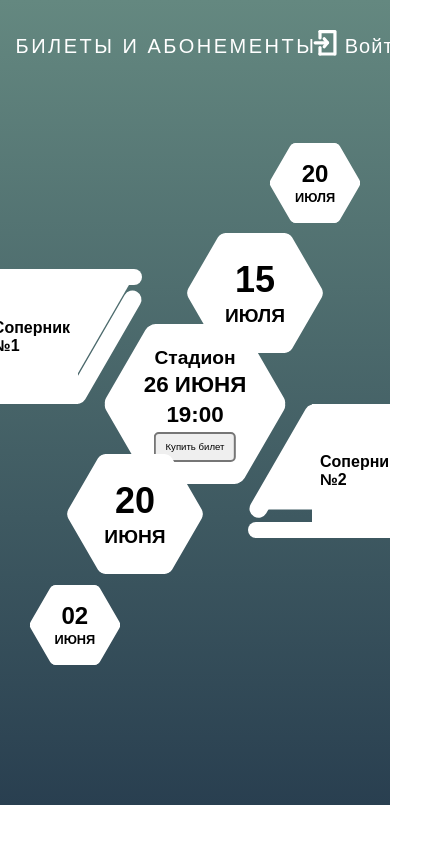
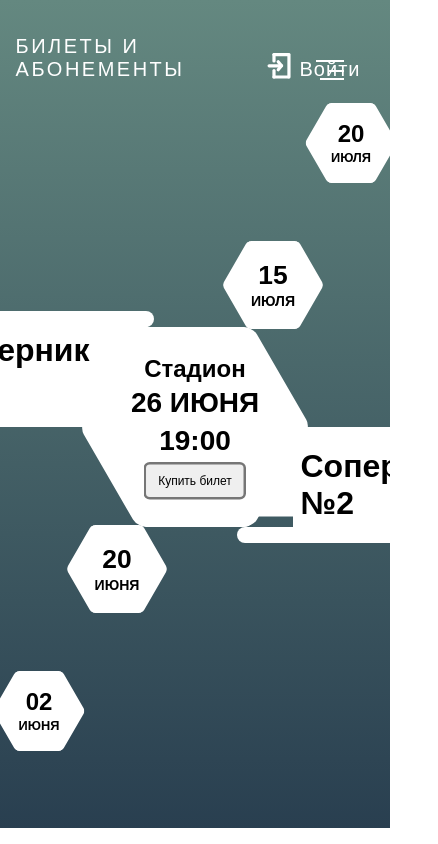
Before and after one commit to CodeMashine/informatikatest, a React (Create React App) app: page / in a window 390 px wide. Shown: the whole page, 438 px wide, since content can reach past the window. Built offline with nearby package versions, Linux system fonts and the light colour scheme.

Commit message:
feat: fix layout to 550 px

```diff
--- a/src/styles/header.css
+++ b/src/styles/header.css
@@ -2,6 +2,7 @@
     padding-top: 4.2vh;
     padding-left: 4vw;
     padding-right: 2.5vw;
+    padding-right: 3.5vh;
 }
 
 .app_header {
@@ -102,10 +103,12 @@
 
 .header_burger {
     position: relative;
-    padding-right: 1rem;
+    /* padding-right: 1rem; */
 }
 
 .burger_middle {
+    position: absolute;
+    right: 1rem;
     height: 2px;
     width: 1rem;
     background-color: #fff;
@@ -136,3 +139,15 @@
         display: none;
     }
 }
+
+@media screen and (max-width: 700px) {
+    .header_right-block {
+        width: 20%;
+    }
+}
+
+@media screen and (max-width: 700px) {
+    .header_right-block {
+        width: 25%;
+    }
+}
--- a/src/styles/hexagon.css
+++ b/src/styles/hexagon.css
@@ -132,12 +132,7 @@
 
 @media screen and (max-width: 1000px) {
 
-    .main_hexagon,
-    .main_hexagon::before,
-    .main_hexagon::after {
-        width: 3rem;
-        height: 5rem;
-    }
+
 
     .hexagon_date {
         font-size: .7rem;
@@ -149,8 +144,51 @@
 }
 
 
-@media screen and (max-width: 650px) {
+
+
+
+
+
+
+@media screen and (max-width: 850px) {
+    /* .slave {
+        transform: scale(1.3)
+    }
+
+    .active {
+        transform: scale(1.8)
+    } */
+}
+
+/* @media screen and (max-width: 650px) {
     .active {
         transform: scale(2)
     }
+} */
+
+
+@media screen and (max-width: 700px) {
+
+    .main_hexagon,
+    .main_hexagon::before,
+    .main_hexagon::after {
+        width: 3rem;
+        height: 5rem;
+    }
 }
+
+@media screen and (max-width: 650px) {
+    .slave {
+        transform: scale(1.3)
+    }
+
+    /* .active {
+        transform: scale(1.8)
+    } */
+}
+
+@media screen and (max-width: 550px) {
+    .slave {
+        transform: scale(1.1)
+    }
+}
--- a/src/styles/main.css
+++ b/src/styles/main.css
@@ -15,3 +15,10 @@
     justify-content: space-between;
     margin-bottom: 3.5rem;
 }
+
+
+@media screen and (max-width:700px) {
+    .main_content {
+        height: 31%;
+    }
+}
--- a/src/styles/oponents.css
+++ b/src/styles/oponents.css
@@ -134,25 +134,68 @@
 
 
 
-@media screen and (max-width: 860px) {
+@media screen and (max-width: 950px) {
 
     .main_oponent-right,
     .main_oponent-left {
-        width: 20%;
+        width: 30%;
+    }
+
+    /* .oponent-right_name,
+    .oponent-left_name {
+        font-size: 1.5rem;
+    } */
+}
+
+
+@media screen and (max-width: 700px) {
+    .main_oponent-right::before {
+        top: -0.4rem;
+        left: -2.1rem;
+        width: 1.1rem;
+        height: 7rem;
+    }
+
+    .main_oponent-right::after {
+        left: -3.5rem;
+    }
+
+    .main_oponent-right-content::before {
+        height: 5rem;
+    }
+
+    .main_oponent-left::before {
+        bottom: -0.4rem;
+        right: -2.1rem;
+        width: 1.1rem;
+        height: 7rem;
+    }
+
+    .main_oponent-left::after {
+        right: -3.5rem;
+    }
+
+    .main_oponent-left-content::before {
+        height: 5rem;
     }
 
     .oponent-right_name,
     .oponent-left_name {
-        font-size: 1.5rem;
+        font-size: 2rem;
+
     }
 }
 
 
-@media screen and (max-width: 700px) {
+@media screen and (max-width: 650px) {
 
-    .oponent-right_name,
+    .main_oponent-right,
+    .main_oponent-left {
+        width: 25%;
+    }
+
+    /* .oponent-right_name,
     .oponent-left_name {
-        font-size: 1rem;
-
-    }
+        font-size: 1.5rem;
+    } */
 }
--- a/src/styles/slider.css
+++ b/src/styles/slider.css
@@ -22,3 +22,18 @@
     grid-template-rows: repeat(5, 1fr);
     transition: all 2s;
 }
+
+
+@media screen and (max-width: 1100px) {
+    .slider-content {
+        height: 95%;
+        width: 100%;
+    }
+}
+
+/* @media screen and (max-width: 1100px) { */
+/* .slider-content { */
+/* height: 90%; */
+/* width: 100%; */
+/* } */
+/* } */
```
